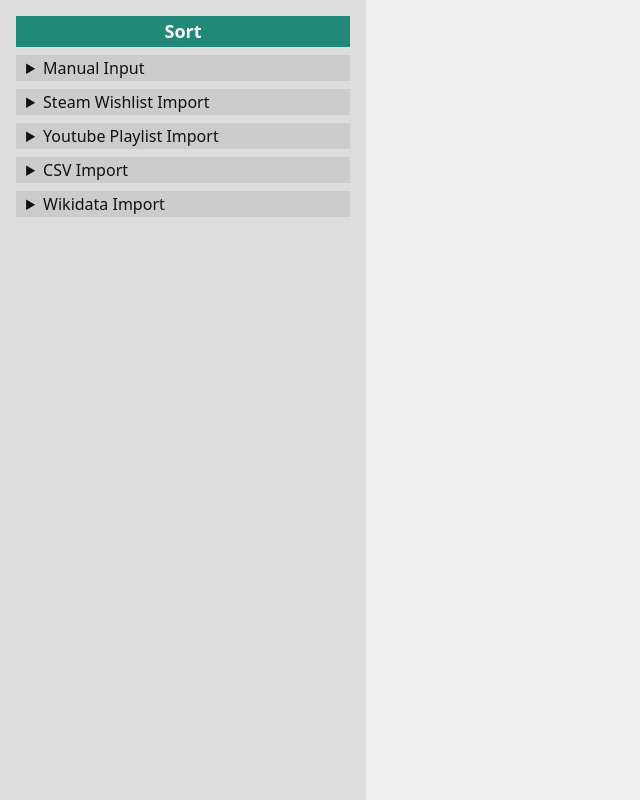
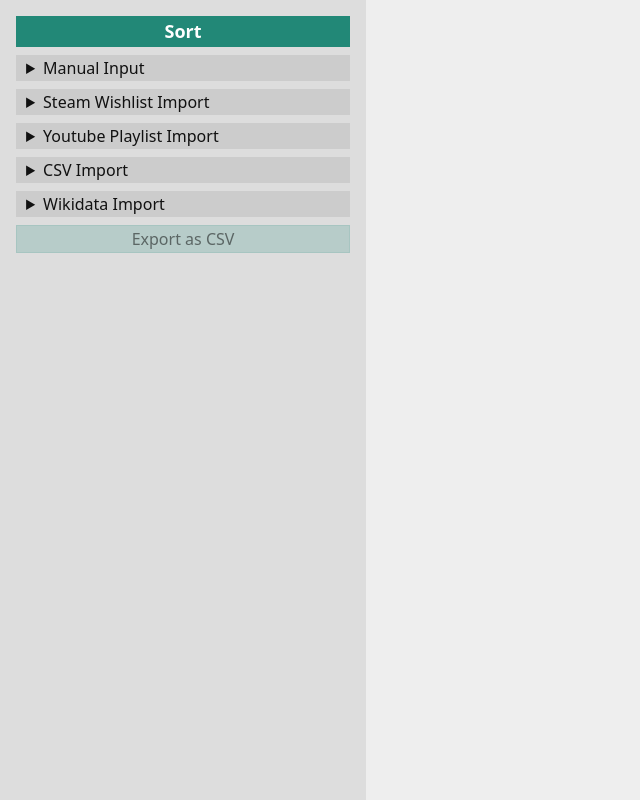
Before and after one commit to arguablykomodo/sorter, a SvelteKit app: page / in a window 1280 px wide. Shown: the whole page, without its empty margins (0-640 px from the left). Built offline with nearby package versions, Linux system fonts and the light colour scheme.

Commit message:
feat: csv export

```diff
--- a/package.json
+++ b/package.json
@@ -20,6 +20,7 @@
   },
   "type": "module",
   "dependencies": {
-    "csv-parse": "^5.6.0"
+    "csv-parse": "^5.6.0",
+    "csv-stringify": "^6.5.2"
   }
 }
--- a/src/routes/+page.svelte
+++ b/src/routes/+page.svelte
@@ -6,6 +6,7 @@
   import { mergeInsertionSort, type Sorter } from "$lib/mergeInsertionSort";
   import WikidataImport from "$lib/WikidataImport.svelte";
   import CsvImport from "$lib/CsvImport.svelte";
+  import { stringify } from "csv-stringify/browser/esm/sync";
 
   let items: ItemData[] = $state([]);
   let comparison: [ItemData, ItemData] | undefined = $state();
@@ -52,6 +53,16 @@
   function removeItem(index: number) {
     items.splice(index, 1);
   }
+
+  function csvExport() {
+    const ranked = items.map((item, i) => ({ rank: i + 1, ...item }));
+    const csv = stringify(ranked, {
+      columns: ["rank", "name", "link", "image"],
+      header: true,
+    });
+    const file = new File([csv], "ranked.csv", { type: "text/csv" });
+    window.open(URL.createObjectURL(file));
+  }
 </script>
 
 <main>
@@ -62,6 +73,7 @@
     <YoutubeImport onImport={importItems} />
     <CsvImport onImport={importItems} />
     <WikidataImport onImport={importItems} />
+    <button disabled={!sorted} onclick={csvExport}>Export as CSV</button>
   </section>
   <section class="items">
     {#if sorted}
--- a/static/style.css
+++ b/static/style.css
@@ -65,6 +65,12 @@
   &:active {
     background: color-mix(in oklab, var(--accent-bg), transparent 90%);
   }
+
+  &:disabled {
+    background: color-mix(in oklab, var(--accent-bg), transparent 80%);
+    border-color: color-mix(in oklab, var(--accent-bg), transparent 90%);
+    color: color-mix(in oklab, var(--accent-fg), transparent 50%)
+  }
 }
 
 fieldset {
```
Also changed, not shown: 1 other file (tests, documents, lock files or other folders).
